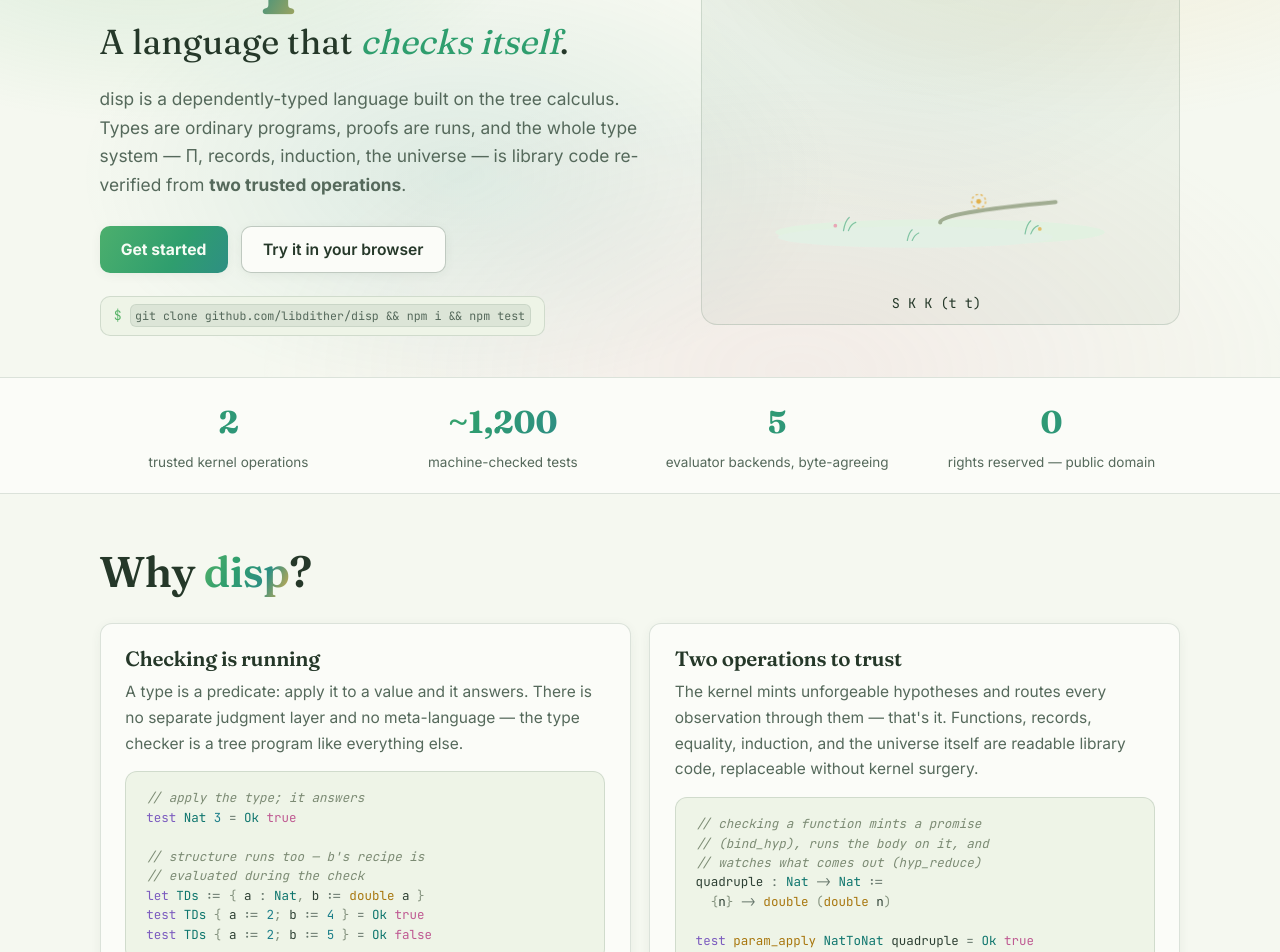
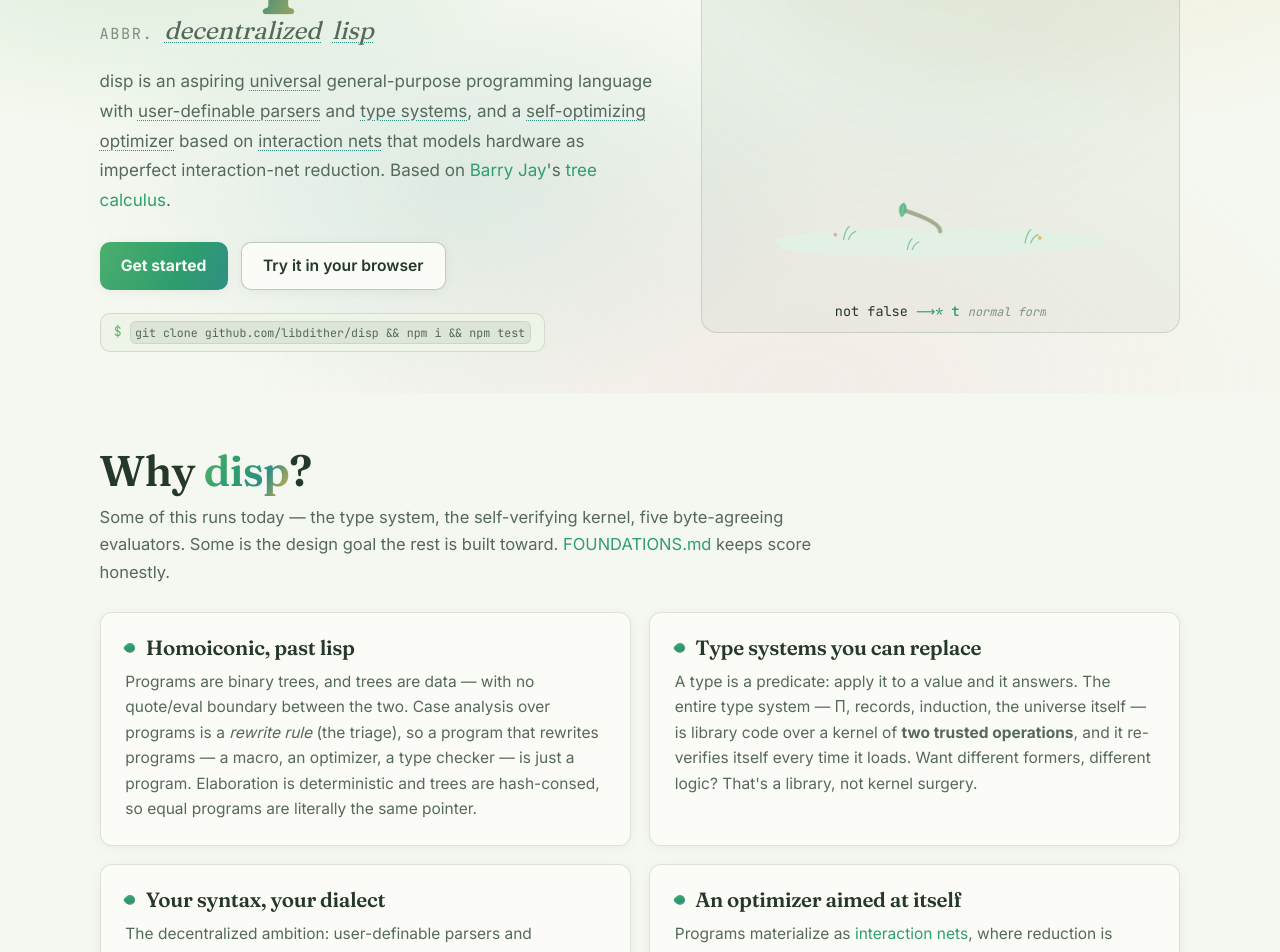
Before and after one commit to libdither/disp, a SvelteKit app in the folder website/: page / in a window 1280 px wide. Shown: the part 240-1192 px from the top of the page. Built offline with nearby package versions, Linux system fonts and the light colour scheme.

Commit message:
website: hero rewrite — 'abbr. decentralized lisp' w/ hover glosses, aspiring-universal paragraph (glossed terms + Barry Jay / tree calculus links), stats strip removed, why-disp rebuilt around core features w/ code showcase below

```diff
--- a/website/src/routes/+page.svelte
+++ b/website/src/routes/+page.svelte
@@ -2,16 +2,13 @@
   import { base } from '$app/paths'
   import NatureTree from '$lib/components/NatureTree.svelte'
   import RuleRail from '$lib/components/RuleRail.svelte'
+  import Gloss from '$lib/learn/Gloss.svelte'
   import { highlightDisp } from '$lib/editor/highlight'
   import { examples } from '$lib/disp/examples'
-  import { snippetById } from '$lib/disp/landing-snippets'
 
   const REPO = 'https://github.com/libdither/disp'
-
-  const snippetChecking = snippetById.checking
-  const snippetKernel = snippetById.kernel
-  const snippetEq = snippetById.eq
-  const snippetUniverse = snippetById.universe
+  const JAY = 'https://github.com/barry-jay-personal'
+  const TREECALC = 'https://treecalcul.us/'
 
   let showcaseIdx = $state(0)
   const showcase = examples.filter((e) => ['trees', 'records', 'proofs', 'universe'].includes(e.id))
@@ -20,7 +17,7 @@
 </script>
 
 <svelte:head>
-  <title>disp — the language that checks itself</title>
+  <title>disp — a decentralized lisp</title>
 </svelte:head>
 
 <!-- ============================== hero ============================== -->
@@ -31,11 +28,38 @@
       <h1>
         <span class="grad-text">disp</span>
       </h1>
-      <p class="tagline">A language that <em>checks itself</em>.</p>
+      <p class="abbr">
+        <span class="abbr-label">abbr.</span>
+        <Gloss
+          tip="different programmers can build and adopt language features — syntax, types — independently, with automatic translation between dialects. No committee, no release train: features spread by being adopted."
+          >decentralized</Gloss>
+        &nbsp;<Gloss
+          tip="like lisp, disp is homoiconic: programs are data you can compute on. Unlike lisp there is no quote/eval loop to cross — programs are trees, and reduction itself inspects tree shape — so program-rewriting programs (macros, optimizers, type checkers) are just ordinary programs."
+          >lisp</Gloss>
+      </p>
       <p class="sub">
-        disp is a dependently-typed language built on the tree calculus. Types are ordinary
-        programs, proofs are runs, and the whole type system — Π, records, induction, the universe
-        — is library code re-verified from <strong>two trusted operations</strong>.
+        disp is an aspiring
+        <Gloss
+          tip="one substrate other languages can be re-created in and transpiled to — a language for absorbing languages, rather than another island."
+          >universal</Gloss>
+        general-purpose programming language with
+        <Gloss
+          tip="the surface grammar is a library concern, not a constitution: projects will define their own notations that elaborate to the same trees and interoperate."
+          >user-definable parsers</Gloss>
+        and
+        <Gloss
+          tip="the entire type system — Π, records, induction, the universe itself — is library code over a two-operation kernel, and re-verifies itself when it loads. Extend it or replace it without kernel surgery."
+          >type systems</Gloss>, and a
+        <Gloss
+          tip="an optimizer that takes a specification (a type, a predicate, a loss function) and derives implementations — with machine-checked equivalence certificates licensing every rewrite. Being a disp program with a disp type, it is a candidate for its own improvement."
+          >self-optimizing optimizer</Gloss>
+        based on
+        <Gloss
+          tip="a model of computation where programs are graphs and reduction is local and parallel — so work is countable per rewrite, and cost is attributable to individual decisions."
+          >interaction nets</Gloss>
+        that models hardware as imperfect interaction-net reduction. Based on
+        <a href={JAY} target="_blank" rel="noopener">Barry Jay</a>'s
+        <a href={TREECALC} target="_blank" rel="noopener">tree calculus</a>.
       </p>
       <div class="cta-row">
         <a class="btn primary" href="{base}/learn/">Get started</a>
@@ -54,67 +78,61 @@
 
 <RuleRail />
 
-<!-- ============================== stats ============================== -->
-<section class="stats">
-  <div class="container stats-row">
-    <div class="stat"><b>2</b><span>trusted kernel operations</span></div>
-    <div class="stat"><b>~1,200</b><span>machine-checked tests</span></div>
-    <div class="stat"><b>5</b><span>evaluator backends, byte-agreeing</span></div>
-    <div class="stat"><b>0</b><span>rights reserved — public domain</span></div>
-  </div>
-</section>
-
 <!-- ============================== features ============================== -->
 <section class="features container">
   <h2 class="sect-title">Why <span class="grad-text">disp</span>?</h2>
+  <p class="sect-sub">
+    Some of this runs today — the type system, the self-verifying kernel, five byte-agreeing
+    evaluators. Some is the design goal the rest is built toward.
+    <a href="{REPO}/blob/main/FOUNDATIONS.md" target="_blank" rel="noopener">FOUNDATIONS.md</a>
+    keeps score honestly.
+  </p>
   <div class="feat-grid">
     <div class="card feat">
-      <h3>Checking is running</h3>
+      <h3><span class="feat-dot" aria-hidden="true"></span>Homoiconic, past lisp</h3>
       <p>
-        A type is a predicate: apply it to a value and it answers. There is no separate judgment
-        layer and no meta-language — the type checker is a tree program like everything else.
+        Programs are binary trees, and trees are data — with no quote/eval boundary between the
+        two. Case analysis over programs is a <em>rewrite rule</em> (the triage), so a program
+        that rewrites programs — a macro, an optimizer, a type checker — is just a program.
+        Elaboration is deterministic and trees are hash-consed, so equal programs are literally
+        the same pointer.
       </p>
-      <pre class="feat-code">{@html highlightDisp(snippetChecking)}</pre>
     </div>
     <div class="card feat">
-      <h3>Two operations to trust</h3>
+      <h3><span class="feat-dot" aria-hidden="true"></span>Type systems you can replace</h3>
       <p>
-        The kernel mints unforgeable hypotheses and routes every observation through them —
-        that's it. Functions, records, equality, induction, and the universe itself are readable
-        library code, replaceable without kernel surgery.
+        A type is a predicate: apply it to a value and it answers. The entire type system —
+        Π, records, induction, the universe itself — is library code over a kernel of
+        <strong>two trusted operations</strong>, and it re-verifies itself every time it loads.
+        Want different formers, different logic? That's a library, not kernel surgery.
       </p>
-      <pre class="feat-code">{@html highlightDisp(snippetKernel)}</pre>
     </div>
     <div class="card feat">
-      <h3>Equality is a pointer</h3>
+      <h3><span class="feat-dot" aria-hidden="true"></span>Your syntax, your dialect</h3>
       <p>
-        Elaboration is deterministic and trees are hash-consed, so equal programs are literally
-        the same tree. Conversion checking — the hot loop of every proof assistant — is O(1) here.
+        The decentralized ambition: user-definable parsers and independently adoptable language
+        features, with automatic translation between dialects — one universal substrate that
+        other languages can be re-created in and transpiled to, instead of another island.
       </p>
-      <pre class="feat-code">{@html highlightDisp(snippetEq)}</pre>
     </div>
     <div class="card feat">
-      <h3>The universe answers for itself</h3>
+      <h3><span class="feat-dot" aria-hidden="true"></span>An optimizer aimed at itself</h3>
       <p>
-        <code>Type</code> is a behavioral check that probes a candidate type's responses — and it
-        passes its own probe. The checker checks the checkers, using the same two kernel
-        operations it uses on everything else.
+        Programs materialize as <a href="{REPO}/blob/main/OPTIMIZER.typ">interaction nets</a>,
+        where reduction is local, parallel, and countable — hardware is modeled as imperfect net
+        reduction, so cost attaches to individual decisions. Machine-checked equivalence
+        certificates license every rewrite, and the optimizer's own disp type makes it a
+        candidate for its own improvement.
       </p>
-      <pre class="feat-code">{@html highlightDisp(snippetUniverse)}</pre>
     </div>
   </div>
-  <p class="feat-foot">
-    The long game: a <a href="{REPO}/blob/main/OPTIMIZER.typ">verified self-improving optimizer</a>
-    — you write constraints as detailed as you need, and implementations are derived, with
-    machine-checked equivalence certificates licensing every rewrite.
-  </p>
 </section>
 
 <hr class="keyline container" />
 
 <!-- ============================== showcase ============================== -->
 <section class="showcase container">
-  <h2 class="sect-title">See it, then run it</h2>
+  <h2 class="sect-title">The features, in code</h2>
   <p class="sect-sub">
     Every block below passes the real compiler — and the playground runs that same compiler in
     your tab, kernel self-verification included.
@@ -220,18 +238,28 @@
     font-weight: 640;
     letter-spacing: -0.02em;
   }
-  .tagline {
+  .abbr {
     font-family: var(--font-display);
-    font-size: clamp(1.5rem, 3vw, 2.1rem);
-    margin: 0.7rem 0 0.9rem;
-    color: var(--fg);
-    font-variation-settings: 'SOFT' 50, 'WONK' 0;
+    font-size: clamp(1.15rem, 2.2vw, 1.5rem);
+    font-style: italic;
+    font-variation-settings: 'SOFT' 60, 'WONK' 1;
+    color: var(--fg-muted);
+    margin: 0.5rem 0 1rem;
   }
-  .tagline em { font-style: italic; color: var(--g2); }
+  .abbr-label {
+    font-family: var(--font-mono);
+    font-style: normal;
+    font-size: 0.62em;
+    color: var(--fg-faint);
+    text-transform: uppercase;
+    letter-spacing: 0.1em;
+    margin-right: 0.35em;
+  }
   .sub {
     color: var(--fg-muted);
-    max-width: 34rem;
-    font-size: 1.05rem;
+    max-width: 36rem;
+    font-size: 1.03rem;
+    line-height: 1.75;
     margin: 0 0 1.6rem;
   }
   .cta-row { display: flex; gap: 0.8rem; flex-wrap: wrap; margin-bottom: 1.4rem; }
@@ -261,29 +289,6 @@
     padding: 1rem 0.6rem 0.4rem;
   }
 
-  /* ---------- stats ---------- */
-  .stats {
-    border-block: 1px solid var(--border);
-    background: var(--bg-elev);
-  }
-  .stats-row {
-    display: grid;
-    grid-template-columns: repeat(4, 1fr);
-    gap: 1rem;
-    padding-block: 1.1rem;
-  }
-  .stat { text-align: center; }
-  .stat b {
-    display: block;
-    font-family: var(--font-display);
-    font-size: 1.9rem;
-    background: var(--grad-brand);
-    -webkit-background-clip: text;
-    background-clip: text;
-    color: transparent;
-  }
-  .stat span { color: var(--fg-muted); font-size: 0.82rem; }
-
   /* ---------- features ---------- */
   .features { padding-top: 3.4rem; }
   .sect-title {
@@ -297,18 +302,21 @@
     gap: 1.1rem;
     margin-top: 1.6rem;
   }
-  .feat h3 { margin: 0 0 0.5rem; font-size: 1.25rem; }
-  .feat p { color: var(--fg-muted); font-size: 0.94rem; margin: 0 0 0.9rem; }
-  .feat-code {
-    font-size: 0.76rem;
-    margin: 0;
-    background: var(--bg-code);
+  .feat h3 {
+    margin: 0 0 0.5rem;
+    font-size: 1.25rem;
+    display: flex;
+    align-items: center;
+    gap: 0.5em;
   }
-  .feat-foot {
-    color: var(--fg-muted);
-    margin-top: 1.6rem;
-    font-size: 0.95rem;
-    max-width: 52rem;
+  .feat p { color: var(--fg-muted); font-size: 0.94rem; margin: 0; }
+  .feat-dot {
+    width: 10px;
+    height: 10px;
+    border-radius: 50% 50% 50% 2px;
+    background: var(--grad-brand);
+    flex: none;
+    transform: rotate(45deg);
   }
   .features, .showcase, .selfcheck, .involve { padding-block: 3.2rem; }
 
@@ -400,7 +408,6 @@
   @media (max-width: 880px) {
     .hero-grid { grid-template-columns: 1fr; }
     .hero-viz { order: -1; }
-    .stats-row { grid-template-columns: repeat(2, 1fr); row-gap: 1.2rem; }
     .feat-grid, .inv-grid { grid-template-columns: 1fr; }
   }
 </style>
```
